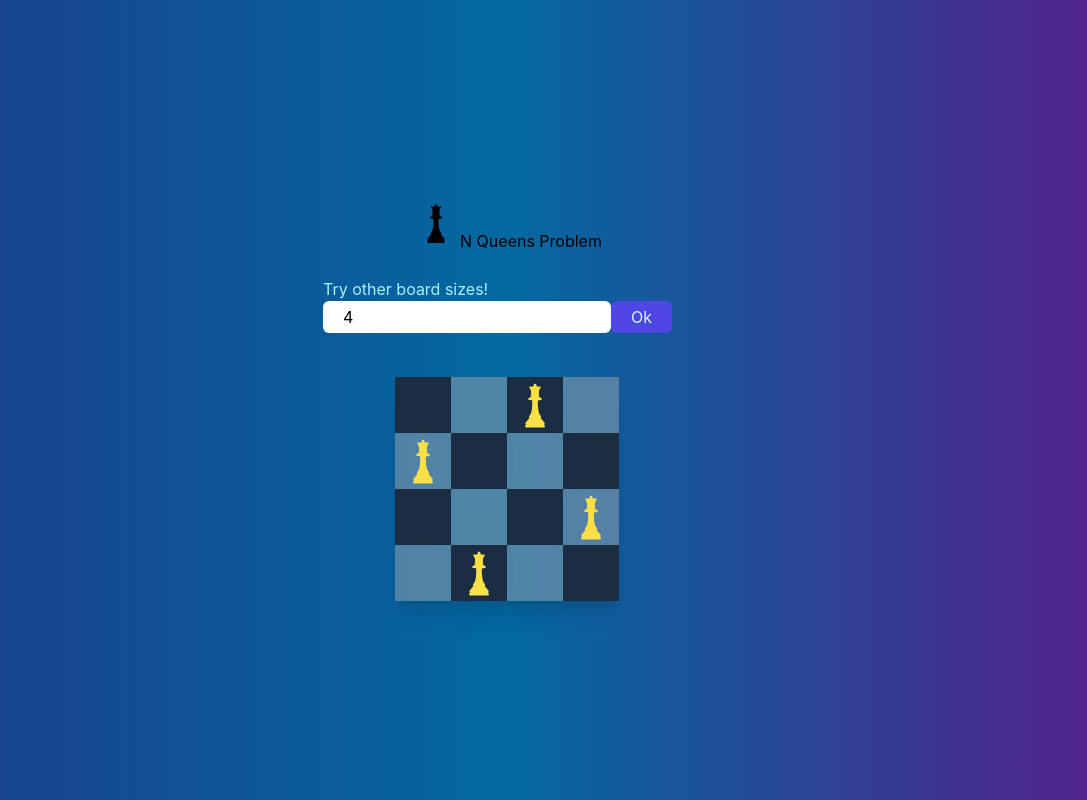
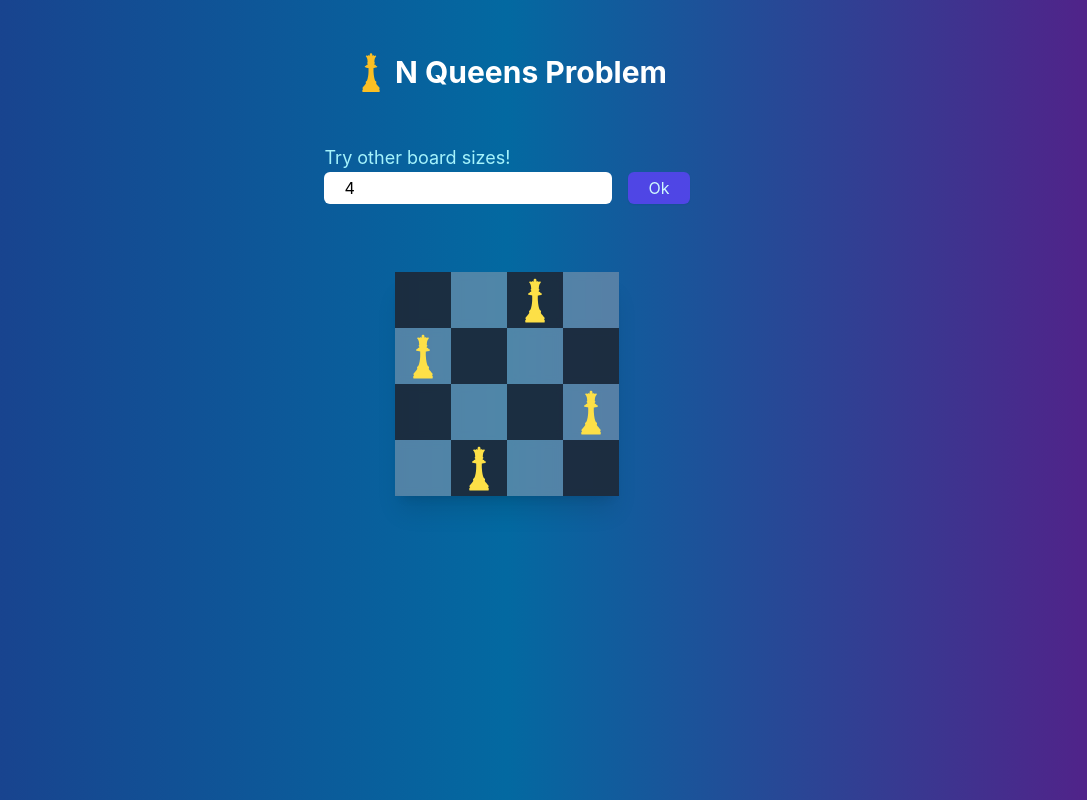
Before and after one commit to angvzrz/nqueens-problem, a React (Create React App) app in the folder frontend/: page / in a window 1280 px wide. Shown: the whole page, without its empty margins (133-1220 px from the left). Built offline with nearby package versions, Linux system fonts and the light colour scheme.

Commit message:
styled title and adjusted styling in other components

```diff
--- a/frontend/src/App.js
+++ b/frontend/src/App.js
@@ -4,7 +4,7 @@ import './App.css';
 
 function App() {
   return (
-    <div className="w-full overflow-scroll h-screen bg-gradient-to-r from-blue-900 via-sky-700 to-purple-900 p-4 flex flex-col flex-none items-center justify-center">
+    <div className="w-full overflow-scroll h-screen bg-gradient-to-r from-blue-900 via-sky-700 to-purple-900 p-12 flex flex-col flex-none items-center">
       <Title />
       <Home />
     </div>
--- a/frontend/src/components/title.jsx
+++ b/frontend/src/components/title.jsx
@@ -2,9 +2,9 @@ import { Queen } from "./board/queen";
 
 function Title() {
   return (
-    <div className="flex items-baseline items-center ">
-      <div className="w-12"><Queen /></div>
-      <h1>N Queens Problem</h1>
+    <div className="flex items-center ">
+      <div className="w-12 fill-amber-400"><Queen /></div>
+      <h1 className="text-3xl font-bold text-white">N Queens Problem</h1>
     </div>
   )
 }
--- a/frontend/src/pages/home.jsx
+++ b/frontend/src/pages/home.jsx
@@ -12,8 +12,9 @@ function Home() {
 
   return (
     <>
-      <div className="w-full py-6 px-10 sm:max-w-md">
-        <h2 className="text-cyan-200">Try other board sizes!</h2>
+      <div className="my-12 px-10 sm:max-w-md">
+        <span className="text-lg text-cyan-200">Try other board sizes!</span>
+        <div className="flex items-baseline gap-x-4">
           <input
             type="number"
             name="boardSize"
@@ -25,10 +26,11 @@ function Home() {
           />
           <button
             onClick={handleBoardSizeInput}
-          className="text-md rounded-md bg-indigo-600 px-5 py-1 font-normal text-cyan-100 shadow-sm hover:bg-indigo-700 "
+            className="text-md rounded-md bg-indigo-600 px-5 py-1 font-normal text-cyan-100 shadow-sm hover:bg-indigo-700"
           >
             Ok
           </button>
+        </div>
       </div>
       <Board boardSize={boardSize} />
     </>
```
Lines whose indentation alone changed are shown as unchanged.
